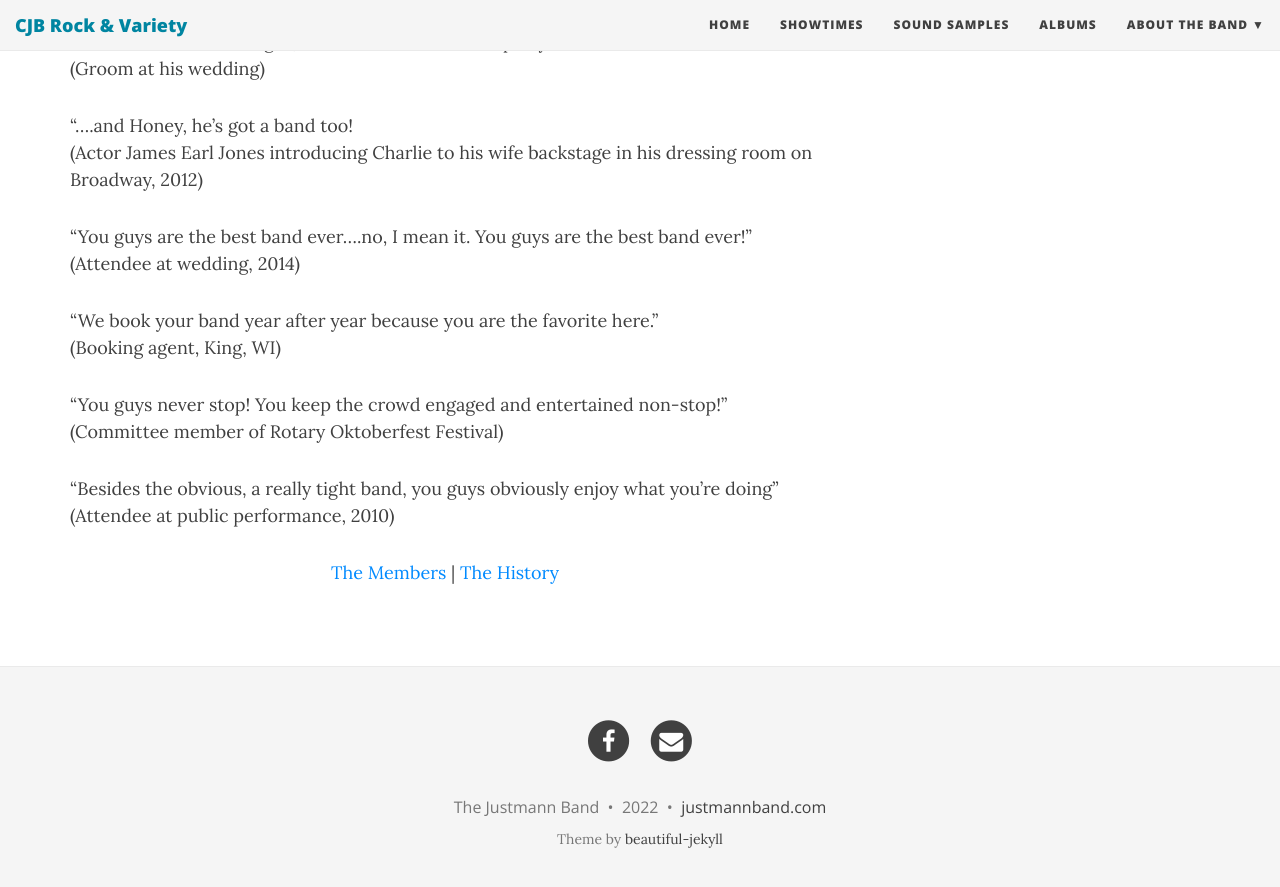
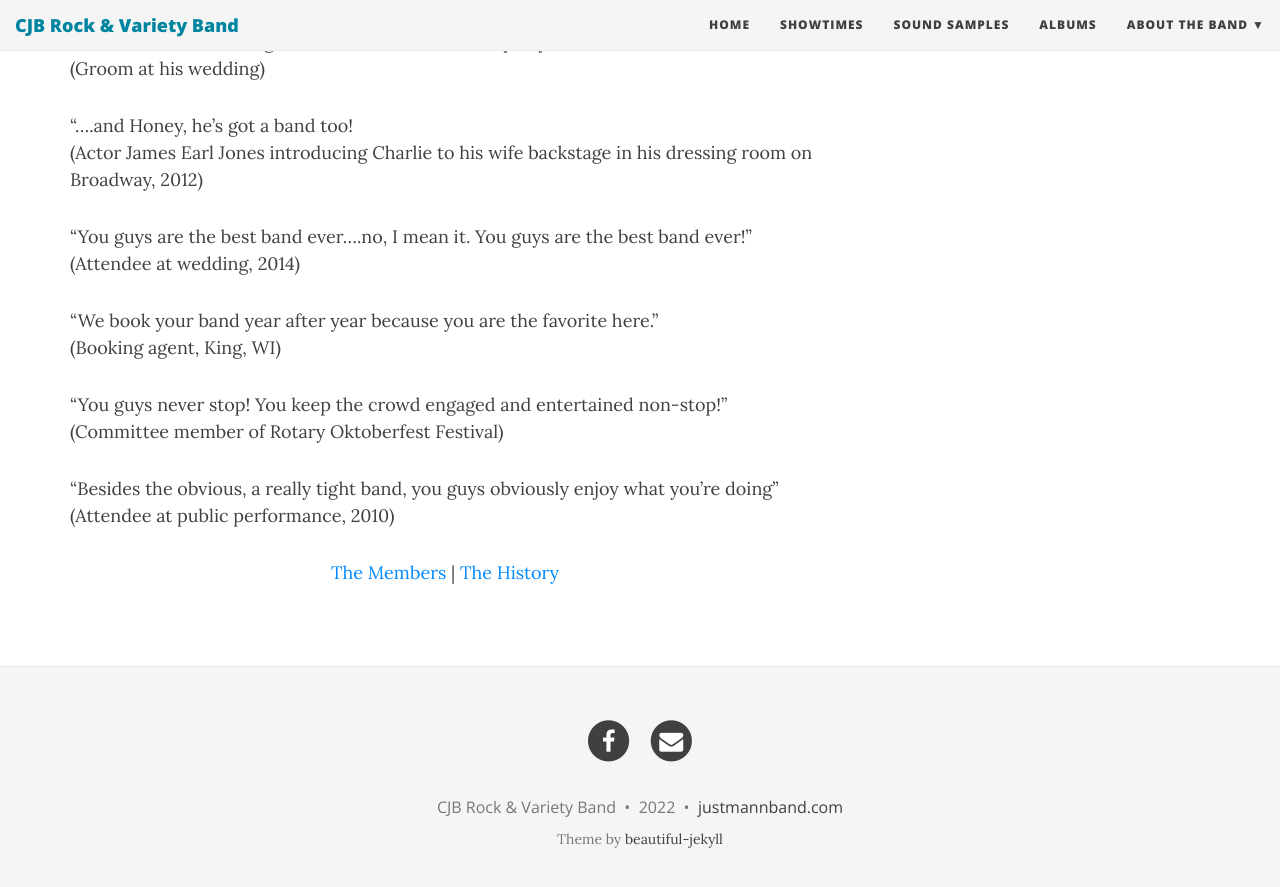
Before and after one commit to jcoenen/justmannband.com, a Jekyll site: the page built from index.html, in a window 1280 px wide and 900 px high, scrolled down 1279 px. Shown: the top 887 px of the window. Built offline with Jekyll 4.4.1, drawn with Linux system fonts in a browser that asks for light colours; nearby versions of some CDN libraries; the list of posts is cut into pages by our own code.

Commit message:
Update _config.yml

```diff
--- a/_config.yml
+++ b/_config.yml
@@ -14,7 +14,7 @@
 # Of course don't forget to change the username and projectname to YOUR username and project
 
 # Name of website
-title: CJB Rock & Variety
+title: CJB Rock & Variety Band
 
 # Short description of your site
 description:
@@ -41,7 +41,7 @@ navbar-links:
 # Change all these values or delete the ones you don't want.
 # Important: you must keep the "name" parameter, everything else you can remove
 author:
-  name: The Justmann Band
+  name: CJB Rock & Variety Band
   email: "charliejustmann@gmail.com"
   facebook: "https://www.facebook.com/The-Justmann-Band-118035628304619/"  # eg. daattali
  # github: yourname    # eg. daattali
```
